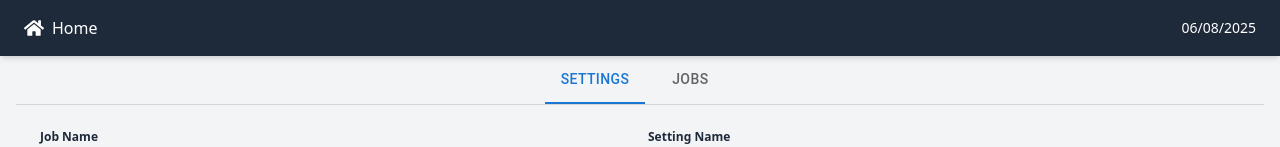
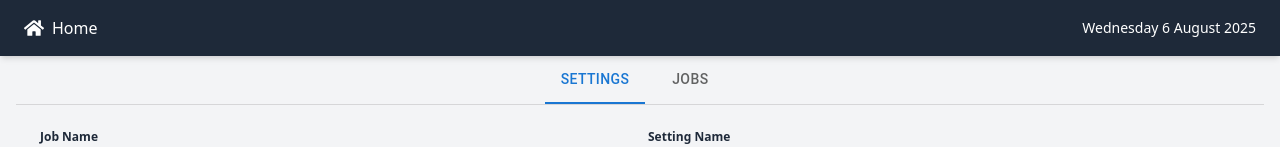
Before and after one commit to arbajbegade/embiwatch, a React (Vite) app: page /embiwatch/settings/app in a window 1280 px wide. Shown: the top 147 px of the page. Built offline with nearby package versions, Linux system fonts and the light colour scheme; no server answers.

Commit message:
PATCH: navbar, chart

```diff
--- a/src/component/navbar/Navbar.jsx
+++ b/src/component/navbar/Navbar.jsx
@@ -5,11 +5,19 @@ import { useNavigate } from 'react-router-dom';
 const Navbar = () => {
   const navigate = useNavigate();
 
-  // Get today's date in dd/mm/yyyy format
+  // Get today's date in custom format: day/todaysdate/monthname monthinnumber year
   const today = new Date();
-  const formattedDate = `${String(today.getDate()).padStart(2, '0')}/${String(
-    today.getMonth() + 1
-  ).padStart(2, '0')}/${today.getFullYear()}`;
+  const dayNames = ['Sunday', 'Monday', 'Tuesday', 'Wednesday', 'Thursday', 'Friday', 'Saturday'];
+  const monthNames = ['January', 'February', 'March', 'April', 'May', 'June',
+                     'July', 'August', 'September', 'October', 'November', 'December'];
+
+  const dayName = dayNames[today.getDay()];
+  const todaysDate = today.getDate();
+  const monthName = monthNames[today.getMonth()];
+  const monthNumber = today.getMonth() + 1;
+  const year = today.getFullYear();
+
+  const formattedDate = `${dayName} ${todaysDate} ${monthName} ${year}`;
 
   return (
     <div className="w-full flex items-center justify-between px-6 py-4 bg-gray-800 text-white shadow-md sticky top-0 z-10">
--- a/src/pages/autorun/AutoChart.jsx
+++ b/src/pages/autorun/AutoChart.jsx
@@ -5,7 +5,6 @@ const tempKeys = ['temp1', 'temp2', 'temp3', 'temp4'];
 const colors = ['#FF4560', '#00E396', '#008FFB', '#FEB019', '#775DD0']; // humidity is last
 
 const AutoChart = ({ liveData, graphSettings }) => {
-  console.log('Live Data:', liveData);
   const [seriesData, setSeriesData] = useState({
     temp1: [],
     temp2: [],
```
